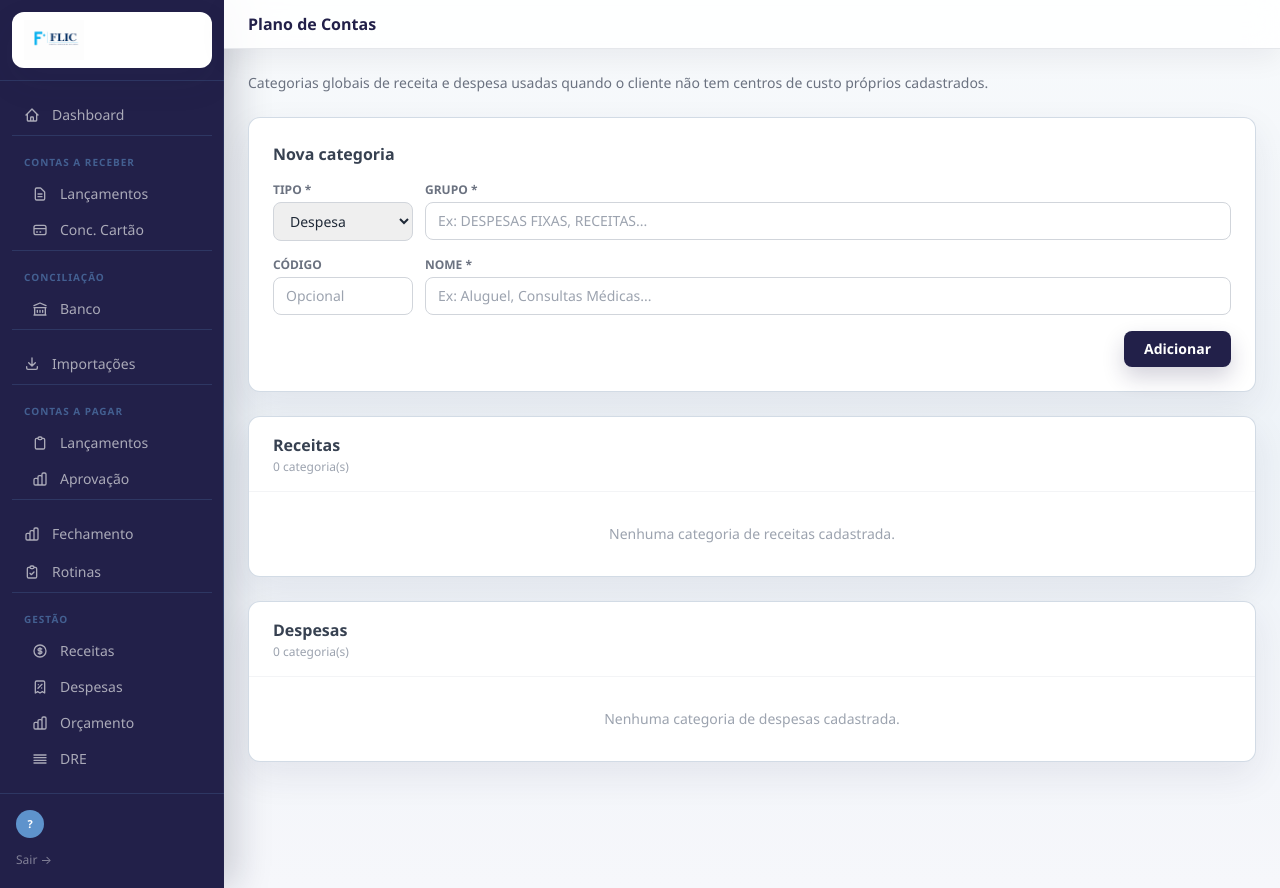
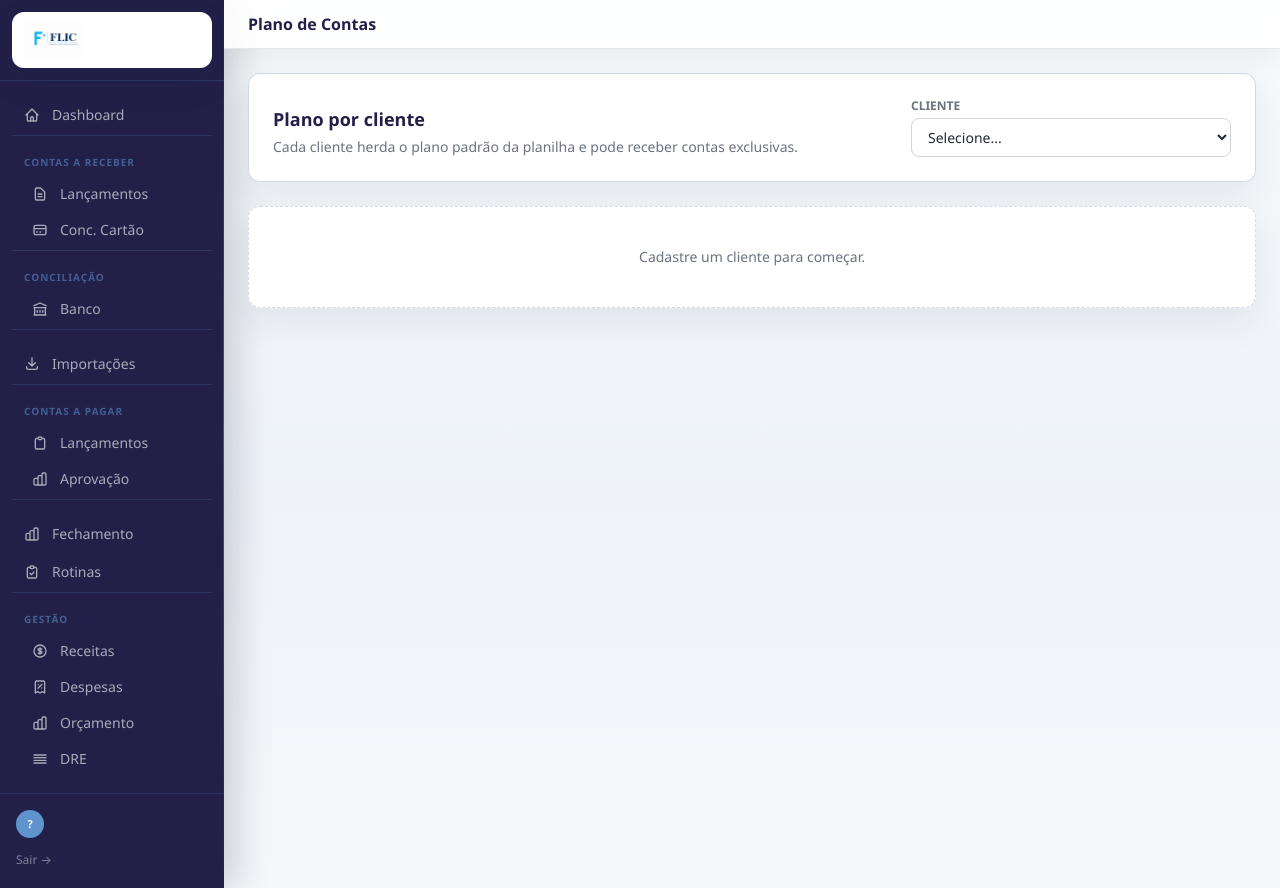
Before and after one commit to Gabriel-Gomes05/bpo-financeiro, a Python web app: template app/templates/admin/plano_contas.html in a window 1280 px wide. Run offline with Jinja, Linux system fonts and the light colour scheme; the template is opened without the code that fills it, so the values that code supplies are empty; some libraries are stand-ins or nearby versions.

Commit message:
feat: adiciona plano de contas por cliente

```diff
--- a/app/templates/admin/plano_contas.html
+++ b/app/templates/admin/plano_contas.html
@@ -1,105 +1,38 @@
 {% extends "base.html" %}
 {% block title %}Plano de Contas — FLIC{% endblock %}
 {% block page_title %}Plano de Contas{% endblock %}
-
 {% block content %}
-<div class="mx-auto max-w-5xl space-y-6">
-
-  <p class="text-sm text-gray-500">
-    Categorias globais de receita e despesa usadas quando o cliente não tem centros de custo próprios cadastrados.
-  </p>
-
-  <!-- Formulário de nova categoria -->
-  <div class="bg-white rounded-xl border border-gray-200 shadow-sm p-6">
-    <h3 class="font-semibold text-gray-700 mb-4">Nova categoria</h3>
-    <form method="post" action="/admin/plano-contas" class="space-y-4">
-      <div class="grid grid-cols-1 md:grid-cols-[140px_1fr] gap-3">
-        <div>
-          <label class="block text-xs font-semibold text-gray-500 uppercase mb-1">Tipo *</label>
-          <select name="tipo" required
-                  class="w-full rounded-lg border border-gray-300 px-3 py-2 text-sm focus:border-[#5e93cc] outline-none">
-            <option value="despesa">Despesa</option>
-            <option value="receita">Receita</option>
-          </select>
-        </div>
-        <div>
-          <label class="block text-xs font-semibold text-gray-500 uppercase mb-1">Grupo *</label>
-          <input type="text" name="grupo" required placeholder="Ex: DESPESAS FIXAS, RECEITAS..."
-                 class="w-full rounded-lg border border-gray-300 px-3 py-2 text-sm focus:border-[#5e93cc] outline-none" />
-        </div>
-      </div>
-      <div class="grid grid-cols-1 md:grid-cols-[140px_1fr] gap-3">
-        <div>
-          <label class="block text-xs font-semibold text-gray-500 uppercase mb-1">Código</label>
-          <input type="text" name="codigo" placeholder="Opcional"
-                 class="w-full rounded-lg border border-gray-300 px-3 py-2 text-sm focus:border-[#5e93cc] outline-none" />
-        </div>
-        <div>
-          <label class="block text-xs font-semibold text-gray-500 uppercase mb-1">Nome *</label>
-          <input type="text" name="nome" required placeholder="Ex: Aluguel, Consultas Médicas..."
-                 class="w-full rounded-lg border border-gray-300 px-3 py-2 text-sm focus:border-[#5e93cc] outline-none" />
-        </div>
-      </div>
-      <div class="flex justify-end">
-        <button type="submit"
-                class="bg-[#222049] hover:bg-[#1a1836] text-white font-semibold px-5 py-2 rounded-lg text-sm transition-colors whitespace-nowrap">Adicionar</button>
-      </div>
+<div class="mx-auto max-w-6xl space-y-6">
+  {% if request.query_params.get('sucesso') %}<div class="rounded-xl border border-emerald-200 bg-emerald-50 px-4 py-3 text-sm text-emerald-700">Plano de contas atualizado com sucesso.</div>{% endif %}
+  {% if request.query_params.get('erro') %}<div class="rounded-xl border border-red-200 bg-red-50 px-4 py-3 text-sm text-red-700">Não foi possível salvar. Revise os campos informados.</div>{% endif %}
+  <section class="rounded-xl border border-gray-200 bg-white p-6 shadow-sm">
+    <div class="flex flex-col gap-4 md:flex-row md:items-end md:justify-between">
+      <div><h2 class="text-lg font-bold text-[#222049]">Plano por cliente</h2><p class="mt-1 text-sm text-gray-500">Cada cliente herda o plano padrão da planilha e pode receber contas exclusivas.</p></div>
+      <form method="get" class="w-full md:w-80"><label class="mb-1 block text-xs font-semibold uppercase text-gray-500">Cliente</label><select name="cliente_id" onchange="this.form.submit()" class="w-full rounded-lg border border-gray-300 bg-white px-3 py-2 text-sm"><option value="">Selecione...</option>{% for c in clientes %}<option value="{{ c.id }}" {% if c.id == cliente_id %}selected{% endif %}>{{ c.nome }}</option>{% endfor %}</select></form>
+    </div>
+    {% if cliente %}<div class="mt-5 grid grid-cols-2 gap-3 md:w-96"><div class="rounded-lg bg-slate-50 p-3"><div class="text-2xl font-bold text-[#222049]">{{ total_padrao }}</div><div class="text-xs text-slate-500">contas padrão</div></div><div class="rounded-lg bg-blue-50 p-3"><div class="text-2xl font-bold text-[#5e93cc]">{{ total_personalizadas }}</div><div class="text-xs text-slate-500">exclusivas do cliente</div></div></div>{% endif %}
+  </section>
+  {% if cliente %}
+  <section class="rounded-xl border border-gray-200 bg-white p-6 shadow-sm">
+    <h3 class="mb-4 font-semibold text-gray-700">Nova conta para {{ cliente.nome }}</h3>
+    <form method="post" action="/admin/plano-contas" class="grid grid-cols-1 gap-3 md:grid-cols-[130px_130px_1fr_1.4fr_auto] md:items-end">
+      <input type="hidden" name="cliente_id" value="{{ cliente.id }}">
+      <div><label class="mb-1 block text-xs font-semibold uppercase text-gray-500">Tipo *</label><select name="tipo" required class="w-full rounded-lg border border-gray-300 px-3 py-2 text-sm"><option value="despesa">Despesa</option><option value="receita">Receita</option></select></div>
+      <div><label class="mb-1 block text-xs font-semibold uppercase text-gray-500">Código</label><input name="codigo" placeholder="Ex: 15.01" class="w-full rounded-lg border border-gray-300 px-3 py-2 text-sm"></div>
+      <div><label class="mb-1 block text-xs font-semibold uppercase text-gray-500">Grupo *</label><input name="grupo" required placeholder="Ex: Pessoal" class="w-full rounded-lg border border-gray-300 px-3 py-2 text-sm"></div>
+      <div><label class="mb-1 block text-xs font-semibold uppercase text-gray-500">Descrição *</label><input name="nome" required placeholder="Nome da conta" class="w-full rounded-lg border border-gray-300 px-3 py-2 text-sm"></div>
+      <button class="rounded-lg bg-[#222049] px-5 py-2 text-sm font-semibold text-white">Adicionar</button>
     </form>
-  </div>
-
-  {% for titulo, lista in [("Receitas", receitas), ("Despesas", despesas)] %}
-  <div class="bg-white rounded-xl border border-gray-200 shadow-sm">
-    <div class="px-6 py-4 border-b border-gray-100">
-      <h3 class="font-semibold text-gray-700">{{ titulo }}</h3>
-      <p class="text-xs text-gray-400 mt-0.5">{{ lista|length }} categoria(s)</p>
-    </div>
-    {% if lista %}
-    <div class="grid grid-cols-1 gap-4 p-4 md:grid-cols-2 xl:grid-cols-3">
-      {% for pc in lista %}
-      <article class="min-w-0 rounded-xl border border-slate-200 bg-white p-4 transition hover:border-[#5e93cc]/50 hover:shadow-md">
-        <div class="min-w-0">
-          {% if pc.codigo %}
-          <span class="inline-block rounded bg-[#222049] px-2 py-0.5 font-mono text-xs font-semibold text-white">{{ pc.codigo }}</span>
-          {% endif %}
-          <h4 class="mt-2 truncate font-bold text-[#222049]" title="{{ pc.nome }}">{{ pc.nome }}</h4>
-          <span class="mt-2 inline-block max-w-full truncate rounded-full bg-slate-100 px-2 py-1 text-[11px] text-slate-500">{{ pc.grupo }}</span>
-        </div>
-        <div class="mt-4 flex gap-2 border-t border-slate-100 pt-3">
-          <button type="button" onclick="document.getElementById('editar-plano-{{ pc.id }}').classList.toggle('hidden')" class="flex-1 rounded-lg bg-[#222049] px-3 py-2 text-xs font-semibold text-white">Editar</button>
-          <form method="post" action="/admin/plano-contas/{{ pc.id }}/excluir" onsubmit="return confirm('Remover {{ pc.nome }}?')">
-            <button type="submit" class="rounded-lg border border-red-200 px-3 py-2 text-xs font-semibold text-red-600">Remover</button>
-          </form>
-        </div>
-        <form id="editar-plano-{{ pc.id }}" method="post" action="/admin/plano-contas/{{ pc.id }}/editar"
-              class="mt-3 hidden rounded-xl border border-gray-200 bg-gray-50 p-3 space-y-2">
-          <input type="hidden" name="ativo" value="true" />
-          <div>
-            <label class="block text-xs font-semibold text-gray-500 uppercase mb-1">Grupo</label>
-            <input type="text" name="grupo" value="{{ pc.grupo }}"
-                   class="w-full rounded-lg border border-gray-300 bg-white px-3 py-2 text-sm outline-none focus:border-[#5e93cc]">
-          </div>
-          <div>
-            <label class="block text-xs font-semibold text-gray-500 uppercase mb-1">Código</label>
-            <input type="text" name="codigo" value="{{ pc.codigo or '' }}"
-                   class="w-full rounded-lg border border-gray-300 bg-white px-3 py-2 text-sm outline-none focus:border-[#5e93cc]">
-          </div>
-          <div>
-            <label class="block text-xs font-semibold text-gray-500 uppercase mb-1">Nome</label>
-            <input type="text" name="nome" value="{{ pc.nome }}"
-                   class="w-full rounded-lg border border-gray-300 bg-white px-3 py-2 text-sm outline-none focus:border-[#5e93cc]">
-          </div>
-          <div class="flex justify-end">
-            <button type="submit" class="rounded-lg bg-[#222049] px-4 py-2 text-xs font-semibold text-white">Salvar alteração</button>
-          </div>
-        </form>
-      </article>
-      {% endfor %}
-    </div>
-    {% else %}
-    <p class="px-6 py-8 text-center text-sm text-gray-400">Nenhuma categoria de {{ titulo|lower }} cadastrada.</p>
-    {% endif %}
-  </div>
-  {% endfor %}
-
+  </section>
+  {% for titulo, lista in [('Receitas', receitas), ('Despesas', despesas)] %}
+  <section class="overflow-hidden rounded-xl border border-gray-200 bg-white shadow-sm">
+    <div class="flex items-center justify-between border-b border-gray-100 px-6 py-4"><h3 class="font-semibold text-gray-700">{{ titulo }}</h3><span class="text-xs text-gray-400">{{ lista|length }} conta(s)</span></div>
+    <div class="overflow-x-auto"><table class="w-full text-left text-sm"><thead class="bg-slate-50 text-xs uppercase text-slate-500"><tr><th class="px-6 py-3">Código</th><th class="px-6 py-3">Descrição</th><th class="px-6 py-3">Grupo</th><th class="px-6 py-3">Origem</th><th class="px-6 py-3 text-right">Ações</th></tr></thead><tbody class="divide-y divide-slate-100">
+      {% for pc in lista %}<tr class="hover:bg-slate-50"><td class="px-6 py-3 font-mono text-xs">{{ pc.codigo or '—' }}</td><td class="px-6 py-3 font-medium text-[#222049]">{{ pc.nome }}</td><td class="px-6 py-3 text-slate-500">{{ pc.grupo }}</td><td class="px-6 py-3">{% if pc.cliente_id %}<span class="rounded-full bg-blue-100 px-2 py-1 text-xs font-semibold text-blue-700">Exclusiva</span>{% else %}<span class="rounded-full bg-slate-100 px-2 py-1 text-xs text-slate-600">Padrão</span>{% endif %}</td><td class="px-6 py-3 text-right">{% if pc.cliente_id %}<button type="button" onclick="document.getElementById('editar-{{ pc.id }}').classList.toggle('hidden')" class="text-xs font-semibold text-[#5e93cc]">Editar</button>{% else %}<span class="text-xs text-slate-300">Protegida</span>{% endif %}</td></tr>
+      {% if pc.cliente_id %}<tr id="editar-{{ pc.id }}" class="hidden bg-slate-50"><td colspan="5" class="px-6 py-4"><form method="post" action="/admin/plano-contas/{{ pc.id }}/editar" class="flex flex-col gap-2 md:flex-row"><input type="hidden" name="cliente_id" value="{{ cliente.id }}"><input name="codigo" value="{{ pc.codigo or '' }}" class="w-32 rounded-lg border px-3 py-2"><input name="grupo" required value="{{ pc.grupo }}" class="flex-1 rounded-lg border px-3 py-2"><input name="nome" required value="{{ pc.nome }}" class="flex-1 rounded-lg border px-3 py-2"><button class="rounded-lg bg-[#222049] px-4 py-2 text-xs font-semibold text-white">Salvar</button></form><form method="post" action="/admin/plano-contas/{{ pc.id }}/excluir" onsubmit="return confirm('Remover esta conta exclusiva?')" class="mt-2 text-right"><input type="hidden" name="cliente_id" value="{{ cliente.id }}"><button class="text-xs font-semibold text-red-600">Remover conta</button></form></td></tr>{% endif %}
+      {% else %}<tr><td colspan="5" class="px-6 py-8 text-center text-slate-400">Nenhuma conta cadastrada.</td></tr>{% endfor %}
+    </tbody></table></div>
+  </section>{% endfor %}
+  {% else %}<div class="rounded-xl border border-dashed border-gray-300 bg-white p-10 text-center text-sm text-gray-500">Cadastre um cliente para começar.</div>{% endif %}
 </div>
 {% endblock %}
--- a/app/templates/importacoes.html
+++ b/app/templates/importacoes.html
@@ -54,6 +54,7 @@
   <div>
     <p class="px-1 mb-2 text-xs font-semibold uppercase tracking-widest text-slate-400">Contas a Pagar</p>
     <div class="grid grid-cols-1 gap-4 md:grid-cols-2 xl:grid-cols-3">
+      {{ card("Contas a pagar em lote", "Cadastro de contas a pagar, incluindo o plano de contas.", "modelo_contas_pagar.xlsx", "/contas-pagar/importar") }}
       {{ card("Cartão corporativo", "Despesas pagas com cartão corporativo (lotes de fatura).", "modelo_extrato_cartao.xlsx", "/contas-pagar/conciliacao-cartao/processar") }}
       {{ card("Banco (genérico)", "Extrato bancário para conciliar contas a pagar.", "modelo_banco_contas_pagar.xlsx", "/contas-pagar/conciliacao-banco/importar") }}
     </div>
--- a/app/templates/lancamento_editar.html
+++ b/app/templates/lancamento_editar.html
@@ -56,6 +56,9 @@
       </div>
       <div>
         <label class="block text-xs font-semibold text-gray-500 uppercase mb-1">Serviço / Procedimento</label>
+        <input type="text" name="descricao_servico" value="{{ at.descricao_servico or '' }}" placeholder="Serviço / descrição da receita"
+               class="mb-3 w-full rounded-lg border border-gray-300 px-3 py-2 text-sm focus:border-[#5e93cc] outline-none" />
+        <label class="block text-xs font-semibold text-gray-500 uppercase mb-1">Plano de contas (receita)</label>
         <select name="plano_conta_id"
                 class="w-full rounded-lg border border-gray-300 px-3 py-2 text-sm focus:border-[#5e93cc] outline-none">
           {% if not at.plano_conta_id and (at.descricao_servico or at.tipo_servico) %}
```
Also changed, not shown: alembic/versions/0005_legacy_plano_contas.py (+8 -0 lines), alembic/versions/0006_plano_contas_padrao_clientes.py (added, +58 -0 lines), app/routers/conciliacao.py (+21 -0 lines), app/routers/contas_pagar.py (+43 -0 lines), app/routers/lancamentos.py (+10 -4 lines), app/routers/plano_contas.py (+44 -65 lines), app/services/conciliacao_service.py (+17 -0 lines), app/templates/conciliacao_lancamentos.html (+10 -0 lines), app/templates/contas_pagar.html (+5 -2 lines), app/templates/contas_pagar_editar.html (+8 -2 lines), app/templates/contas_pagar_novo.html (+17 -0 lines), app/templates/lancamento_novo.html (+22 -3 lines), 2 other files.
